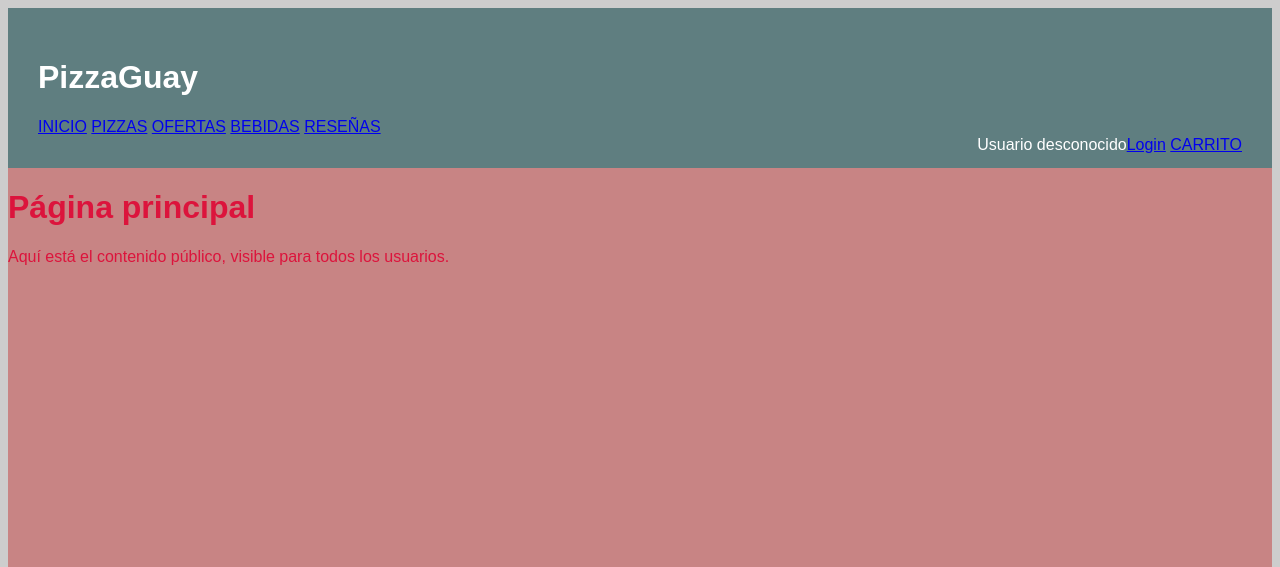
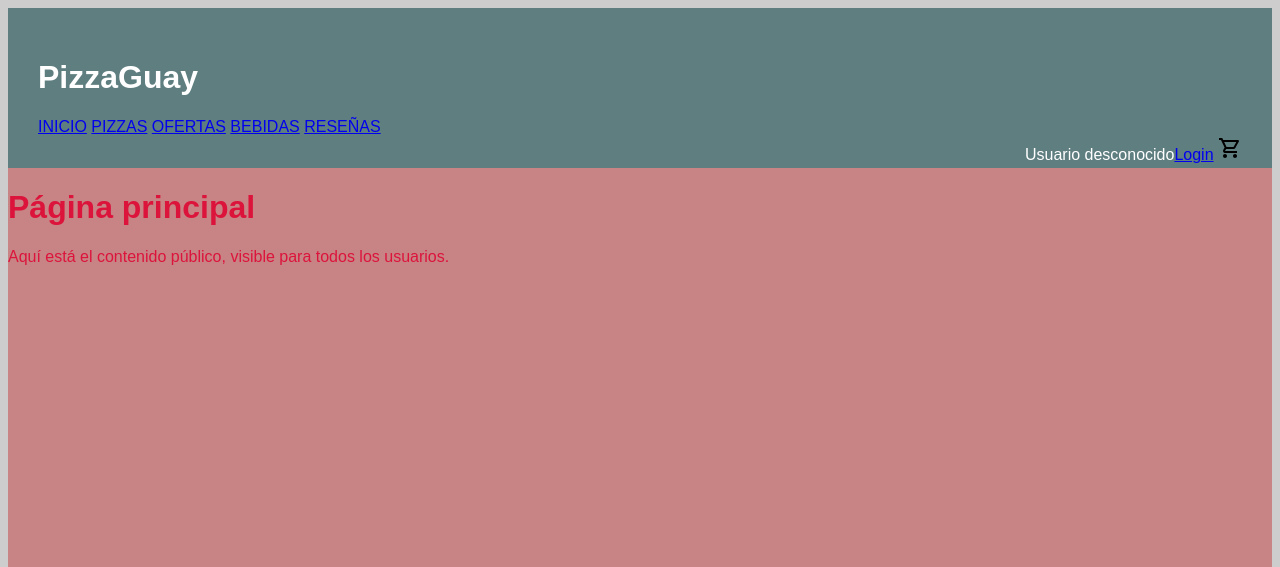
Before and after one commit to ASofrohan/AW-P3, a PHP site: page /index.php in a window 1280 px wide. Shown: the top 567 px of the page. Run offline with PHP 8.4, Linux system fonts and the light colour scheme.

Commit message:
logo carrito

```diff
--- a/includes/vistas/comun/cabecera.php
+++ b/includes/vistas/comun/cabecera.php
@@ -27,16 +27,22 @@
 function mostrarSaludo(){
 	if(!isset($_SESSION["login"])){
 		echo '<div class="saludo">Usuario desconocido<a href="login.php">Login</a>
-		<a href="carrito.php">CARRITO</a></div>';
+		<a href="carrito.php">
+		<svg xmlns="http://www.w3.org/2000/svg" class="iconos" height="24px" viewBox="0 0 24 24" width="24px" fill="#000000"><path d="M0 0h24v24H0V0z" fill="none"/><path d="M15.55 13c.75 0 1.41-.41 1.75-1.03l3.58-6.49c.37-.66-.11-1.48-.87-1.48H5.21l-.94-2H1v2h2l3.6 7.59-1.35 2.44C4.52 15.37 5.48 17 7 17h12v-2H7l1.1-2h7.45zM6.16 6h12.15l-2.76 5H8.53L6.16 6zM7 18c-1.1 0-1.99.9-1.99 2S5.9 22 7 22s2-.9 2-2-.9-2-2-2zm10 0c-1.1 0-1.99.9-1.99 2s.89 2 1.99 2 2-.9 2-2-.9-2-2-2z"/></svg>
+		</a></div>';
 	}
 	else{
 		if(!$_SESSION["login"]){
 			echo '<div class="saludo">Usuario desconocido<a href="login.php">Login</a>
-			<a href="carrito.php">CARRITO</a></div>';
+			<a href="carrito.php">
+			<svg xmlns="http://www.w3.org/2000/svg" class="iconos" height="24px" viewBox="0 0 24 24" width="24px" fill="#000000"><path d="M0 0h24v24H0V0z" fill="none"/><path d="M15.55 13c.75 0 1.41-.41 1.75-1.03l3.58-6.49c.37-.66-.11-1.48-.87-1.48H5.21l-.94-2H1v2h2l3.6 7.59-1.35 2.44C4.52 15.37 5.48 17 7 17h12v-2H7l1.1-2h7.45zM6.16 6h12.15l-2.76 5H8.53L6.16 6zM7 18c-1.1 0-1.99.9-1.99 2S5.9 22 7 22s2-.9 2-2-.9-2-2-2zm10 0c-1.1 0-1.99.9-1.99 2s.89 2 1.99 2 2-.9 2-2-.9-2-2-2z"/></svg>
+			</a></div>';
 		}
 		else{
 			echo '<div class="saludo">Hola ' . $_SESSION["nombre"] .' <a href="logout.php">(salir)</a>
-			<a href="carrito.php">CARRITO</a></div>';
+			<a href="carrito.php">
+			<svg xmlns="http://www.w3.org/2000/svg" class="iconos" height="24px" viewBox="0 0 24 24" width="24px" fill="#000000"><path d="M0 0h24v24H0V0z" fill="none"/><path d="M15.55 13c.75 0 1.41-.41 1.75-1.03l3.58-6.49c.37-.66-.11-1.48-.87-1.48H5.21l-.94-2H1v2h2l3.6 7.59-1.35 2.44C4.52 15.37 5.48 17 7 17h12v-2H7l1.1-2h7.45zM6.16 6h12.15l-2.76 5H8.53L6.16 6zM7 18c-1.1 0-1.99.9-1.99 2S5.9 22 7 22s2-.9 2-2-.9-2-2-2zm10 0c-1.1 0-1.99.9-1.99 2s.89 2 1.99 2 2-.9 2-2-.9-2-2-2z"/></svg>
+			</a></div>';
 		}
 	}
 }
```
